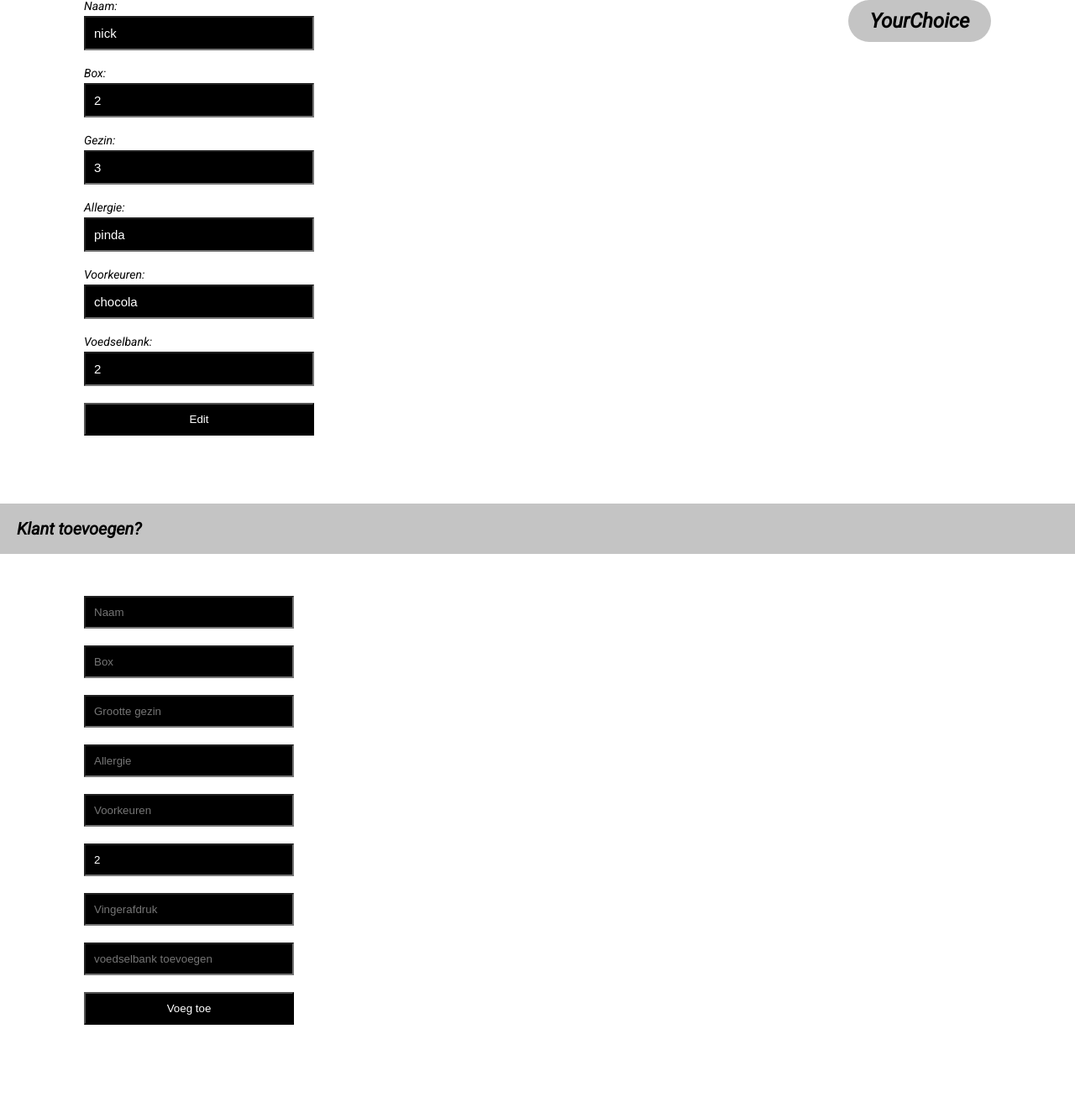
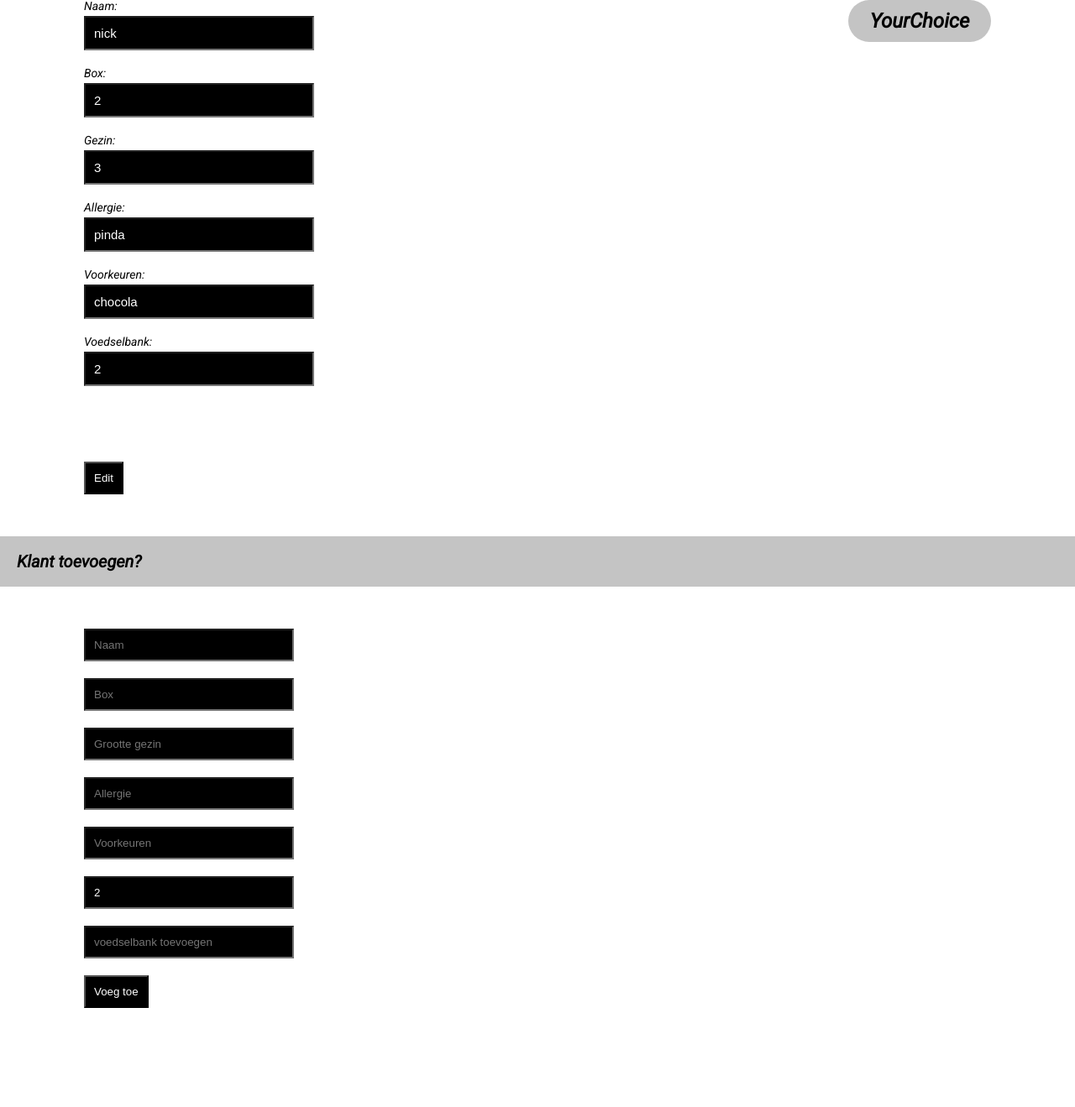
Before and after one commit to nickvoerman/YourChoice, a PHP site: page / in a window 1280 px wide. Shown: the part 110-1429 px from the top of the page at 84% size. Before the commit the page ends 1331 px from the top, so only its background shows below. Run offline with PHP 8.4, Linux system fonts and the light colour scheme; a user stored in the database is signed in; data comes from the database, SQL or seed files in the repository.

Commit message:
small refactor

```diff
--- a/add.php
+++ b/add.php
@@ -21,6 +21,4 @@
    }
 ?>
 
-<input class="add-client__input js-add-fingerprint" type="number" placeholder="Vingerafdruk" readonly>
 <input class="add-client__input js-add-foodbank" type="number" placeholder="voedselbank toevoegen">
-<button class="add-client__button js-add-user-button">Voeg toe</button>
--- a/index.php
+++ b/index.php
@@ -18,12 +18,12 @@
     </div>
 
     <div class="result">
-
-        <div class="result__form js-info">
-
-            <?php include_once 'info.php' ?>
-
-        </div>
+      <div stlye="display:fex; flex-direction:column;">
+          <div class="result__form js-info">
+              <?php include_once 'info.php' ?>
+          </div>
+          <button class="add-client__button js-edit-button">Edit</button>
+      </div>
 
         <div class="result__logo">
             <p>YourChoice</p>
@@ -38,6 +38,7 @@
         <div class="add-client__form js-add">
             <?php include_once 'add.php' ?>
         </div>
+        <button class="add-client__button js-add-user-button">Voeg toe</button>
     </div>
 
 <script src="https://ajax.googleapis.com/ajax/libs/jquery/3.5.1/jquery.min.js"></script>
--- a/info.php
+++ b/info.php
@@ -35,7 +35,6 @@
         <input class='result__form-input js-edit-preferences' value=" . $row['voorkeuren'] . "><br>";
         echo "<p class='result__form-input-title'>Voedselbank:</p>
         <input class='result__form-input js-edit-foodbank' value=" . $row['voedselbank'] . "><br>";
-        echo '<button class="add-client__button js-edit-button">Edit</button>';
     } else {
         echo "geen user gevonden met deze vingerprint";
     }
```
Also changed, not shown: assets/js/main.js (+9 -4 lines).
